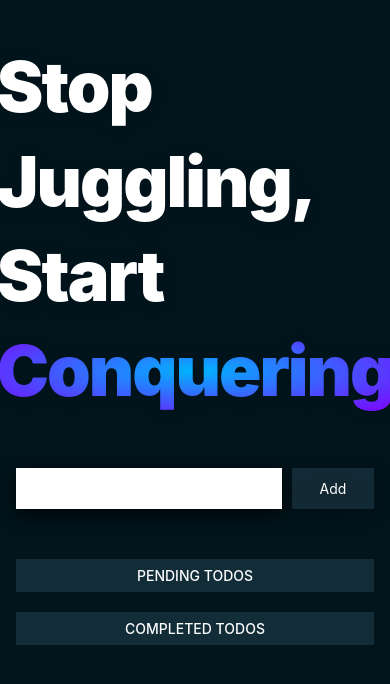
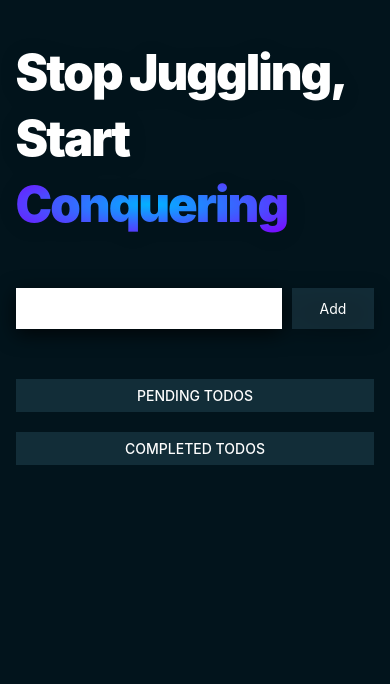
Before and after one commit to moeketsi-nelson/OIBSIP, a website with bundled scripts: page level-2/TODO-WEBAPP/src/index.html in a window 390 px wide. Built offline with nearby package versions, Linux system fonts and the light colour scheme.

Commit message:
fix heading on mobile

```diff
--- a/level-2/TODO-WEBAPP/src/style.scss
+++ b/level-2/TODO-WEBAPP/src/style.scss
@@ -32,24 +32,6 @@ body {
   flex-direction: column;
   gap: 20px;
   color: #fff;
-}
-
-.main-heading {
-  font-size: 5rem;
-  font-weight: 900;
-  max-width: 600px;
-  margin-top: 40px;
-  line-height: 1.35;
-  letter-spacing: -2px;
-  color: #fff;
-  filter: drop-shadow(0px 2px 10px #00000017);
-}
-
-.gradient-wrap-text {
-  font-size: 5rem;
-  background: radial-gradient(#01b3ff, #8000ff);
-  color: transparent;
-  background-clip: text;
 }
 
 .btn {
@@ -103,6 +85,25 @@ main {
       background-color: $background;
       color: white;
     }
+  }
+
+  .main-heading {
+    font-size: 3.5rem;
+    font-weight: 900;
+    max-width: 400px;
+
+    margin-top: 40px;
+    line-height: 1.35;
+    letter-spacing: -2px;
+    color: #fff;
+    filter: drop-shadow(0px 2px 10px #00000017);
+  }
+
+  .gradient-wrap-text {
+    font-size: 3.5rem;
+    background: radial-gradient(#01b3ff, #8000ff);
+    color: transparent;
+    background-clip: text;
   }
 
   .heading {
@@ -171,6 +172,15 @@ main {
   main {
     width: 100%;
 
+    .main-heading {
+      font-size: 5rem;
+      max-width: 600px;
+    }
+
+    .gradient-wrap-text {
+      font-size: 5rem;
+    }
+
     .main-cont {
       flex-direction: row;
     }
```
Also changed, not shown: level-2/TODO-WEBAPP/src/style.css, 1 other file.
